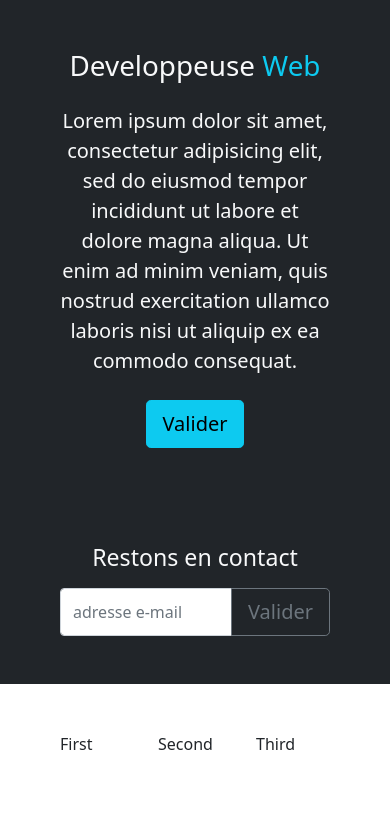
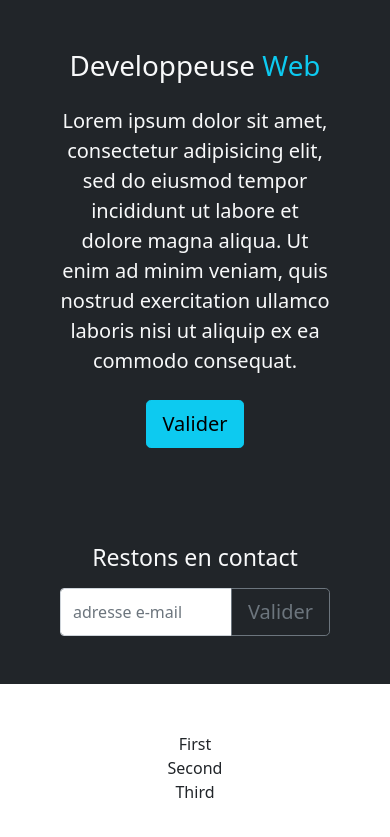
Before and after one commit to burgerkati/HTML4, a plain HTML site: page index.html in a window 390 px wide. Shown: the part 71-908 px from the top of the page. Before the commit the page ends 875 px from the top, so only its background shows below. Drawn offline with nearby package versions, Linux system fonts and the light colour scheme.

Commit message:
col-md to stack columns at medium breakpoint

```diff
--- a/index.html
+++ b/index.html
@@ -71,10 +71,12 @@
   <!-- Boxes with grid -->
   <section class="p-5">
     <div class="container">
-      <div class="row">
-        <div class="col">First</div>
-        <div class="col">Second</div>
-        <div class="col">Third</div>
+      <!-- centers the text inside the col-md -->
+      <div class="row text-center">
+        <!-- col-md to stack columns at medium breakpoint -->
+        <div class="col-md">First</div>
+        <div class="col-md">Second</div>
+        <div class="col-md">Third</div>
       </div>
     </div>
   </section>
```
